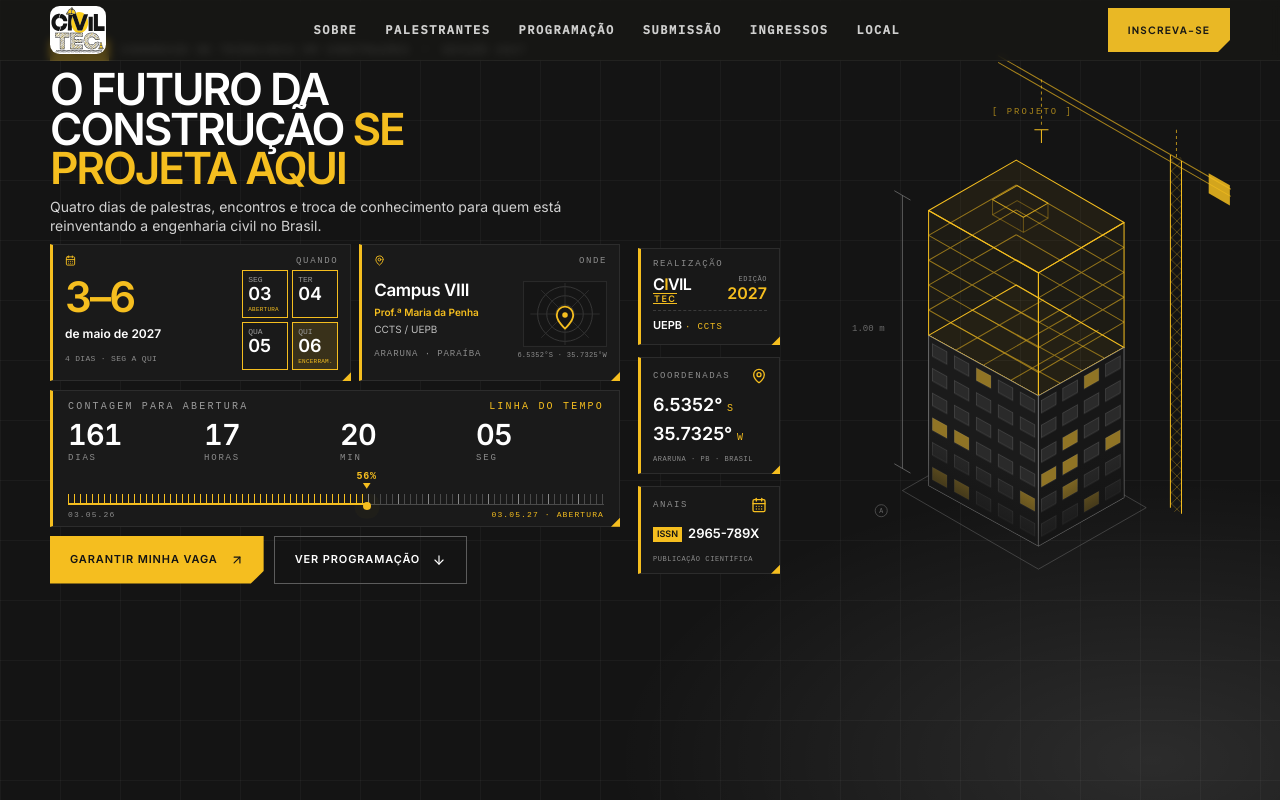
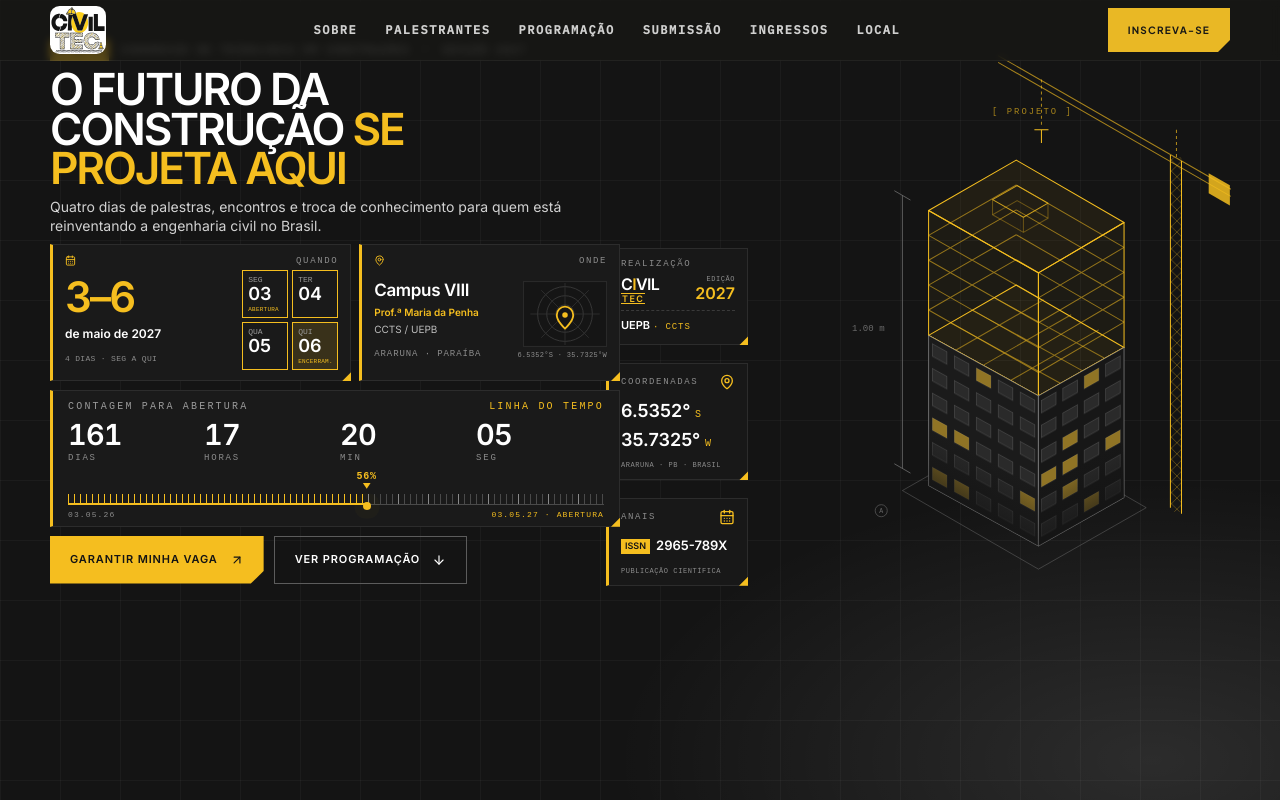
Before and after one commit to Dkalones/civil-tec, a React (Vite) app: page / in a window 1280 px wide. Shown: the top 800 px of the page. Built offline with nearby package versions, Linux system fonts and the light colour scheme.

Commit message:
Increase spacing around CivilTec side information cards

```diff
--- a/src/index.css
+++ b/src/index.css
@@ -493,3 +493,14 @@
   .ct-hero-art .ct-building-svg { right: -4px !important; top: 8px !important; }
   .ct-hero-art .ct-side-details { left: 0 !important; gap: 10px !important; }
 }
+
+/* Mais respiro entre os cards técnicos e distância maior em relação ao prédio */
+@media (min-width: 1201px) {
+  .ct-hero-art .ct-side-details { left: -58px !important; gap: 18px !important; }
+}
+@media (min-width: 701px) and (max-width: 1200px) {
+  .ct-hero-art .ct-side-details { left: -28px !important; gap: 15px !important; }
+}
+@media (max-width: 700px) {
+  .ct-hero-art .ct-side-details { left: 0 !important; gap: 12px !important; }
+}
```
